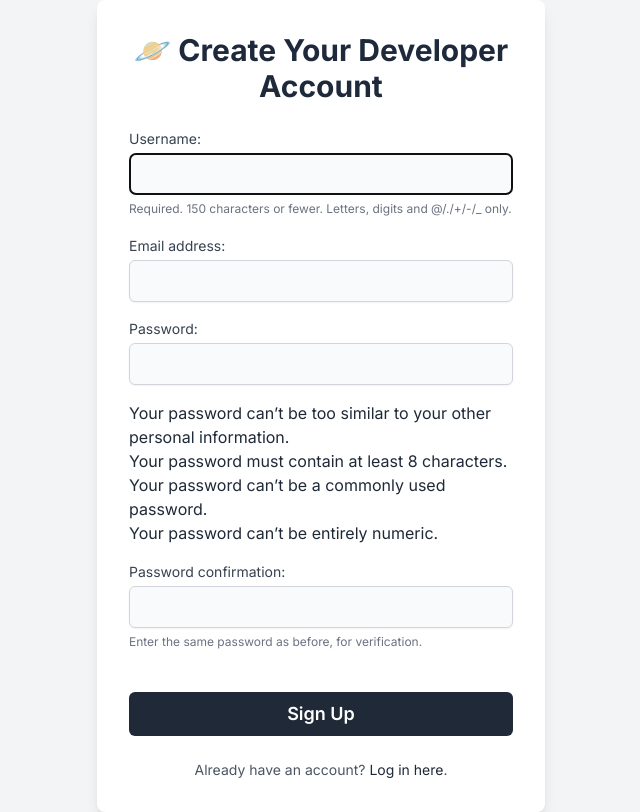
After one commit to codenameuriel/exo-intel, a Django app: page /portal/signup/ in a window 1280 px wide. The commit adds this page. Shown: the whole page, without its empty margins (319-959 px from the left). Run offline with Django 5.2, Linux system fonts and the light colour scheme; parts of the project's set-up code (start-up, migrations or seed data) failed here and were passed over; some libraries are stand-ins or nearby versions.

Commit message:
add signup form and link to from login page

```diff
--- /dev/null
+++ b/portal/forms.py
@@ -0,0 +1,13 @@
+from django.contrib.auth.forms import UserCreationForm
+from django.contrib.auth.models import User
+
+
+class SignupForm(UserCreationForm):
+    """
+     A form for user registration.
+
+     Form handles password validation and hashing.
+    """
+    class Meta(UserCreationForm.Meta):
+        model = User
+        fields = ("username", "email",)
--- a/portal/templates/portal/login.html
+++ b/portal/templates/portal/login.html
@@ -35,6 +35,11 @@
                 Log In
             </button>
         </form>
+
+         <p class="text-center text-sm text-gray-600">
+            Don't have an account?
+            <a href="{% url 'portal:signup' %}" class="font-medium text-gray-800 hover:underline">Sign up here</a>.
+        </p>
     </div>
 </body>
 </html>
--- /dev/null
+++ b/portal/templates/portal/signup.html
@@ -0,0 +1,65 @@
+<!DOCTYPE html>
+<html lang="en">
+<head>
+    <meta charset="UTF-8">
+    <meta name="viewport" content="width=device-width, initial-scale=1.0">
+    <title>ExoIntel Developer Portal - Sign Up</title>
+    <script src="https://cdn.tailwindcss.com"></script>
+    <link href="https://fonts.googleapis.com/css2?family=Inter:wght@400;600;700&display=swap" rel="stylesheet">
+    <style>
+        body { font-family: 'Inter', sans-serif; }
+        /* style the default Django form output to match theme */
+        .form-container p {
+            margin-bottom: 1rem;
+        }
+        .form-container label {
+            display: block;
+            font-size: 0.875rem;
+            font-weight: 500;
+            color: #374151;
+        }
+        .form-container input {
+            margin-top: 0.25rem;
+            display: block;
+            width: 100%;
+            padding: 0.5rem 0.75rem;
+            background-color: #f9fafb;
+            border: 1px solid #d1d5db;
+            border-radius: 0.375rem;
+            box-shadow: 0 1px 2px 0 rgb(0 0 0 / 0.05);
+        }
+        .form-container .helptext {
+            font-size: 0.75rem;
+            color: #6b7280;
+            margin-top: 0.5rem;
+        }
+        .form-container ul.errorlist {
+            list-style-type: none;
+            padding: 0;
+            margin: 0.5rem 0;
+            color: #b91c1c;
+            font-size: 0.875rem;
+        }
+    </style>
+</head>
+<body class="bg-gray-100 text-gray-800 flex items-center justify-center min-h-screen">
+    <div class="w-full max-w-md p-8 space-y-6 bg-white rounded-lg shadow-lg">
+        <h1 class="text-3xl font-bold text-center text-slate-800">🪐 Create Your Developer Account</h1>
+
+        <form method="post" class="space-y-6">
+            {% csrf_token %}
+            <div class="form-container">
+                {{ form.as_p }}
+            </div>
+            <button type="submit" class="w-full px-4 py-2 text-lg font-semibold text-white bg-gray-800 rounded-md hover:bg-black focus:outline-none focus:ring-2 focus:ring-gray-500 focus:ring-opacity-50">
+                Sign Up
+            </button>
+        </form>
+
+        <p class="text-center text-sm text-gray-600">
+            Already have an account?
+            <a href="{% url 'portal:login' %}" class="font-medium text-gray-800 hover:underline">Log in here</a>.
+        </p>
+    </div>
+</body>
+</html>
--- a/portal/urls.py
+++ b/portal/urls.py
@@ -1,12 +1,13 @@
 from django.urls import path
 from django.contrib.auth import views as auth_views
 from . import views
-from .views import APIKeyDeleteView
+from .views import APIKeyDeleteView, SignUpView
 
 app_name = "portal"
 
 urlpatterns = [
     path("dashboard/", views.PortalDashboardView.as_view(), name="dashboard"),
+    path("signup/", SignUpView.as_view(), name="signup"),
     path(
         "login/",
         auth_views.LoginView.as_view(template_name="portal/login.html"),
--- a/portal/views.py
+++ b/portal/views.py
@@ -1,11 +1,31 @@
 from django.shortcuts import render, redirect, get_object_or_404
 from django.views import View
+from django.contrib.auth import login
 from django.contrib.auth.mixins import LoginRequiredMixin
 from django.contrib import messages
 from django.db.models import Q
+from django.views.generic import CreateView
+from rest_framework.reverse import reverse_lazy
+
 from api_keys.models import APIKey
 from planets.models import StarSystem, Planet, Star
+from portal.forms import SignupForm
 
+
+class SignUpView(CreateView):
+    """Handles user registration."""
+    form_class = SignupForm
+    template_name = "portal/signup.html"
+    success_url = reverse_lazy("portal:dashboard")
+
+    def form_valid(self, form):
+        """Handles valid form data on POST requests."""
+
+        # response is a HttpResponseRedirect
+        response = super().form_valid(form)
+        # self.object is the created user set by the parent CreateView form_valid method
+        login(self.request, self.object)
+        return response
 
 class PortalDashboardView(LoginRequiredMixin, View):
     """
```
